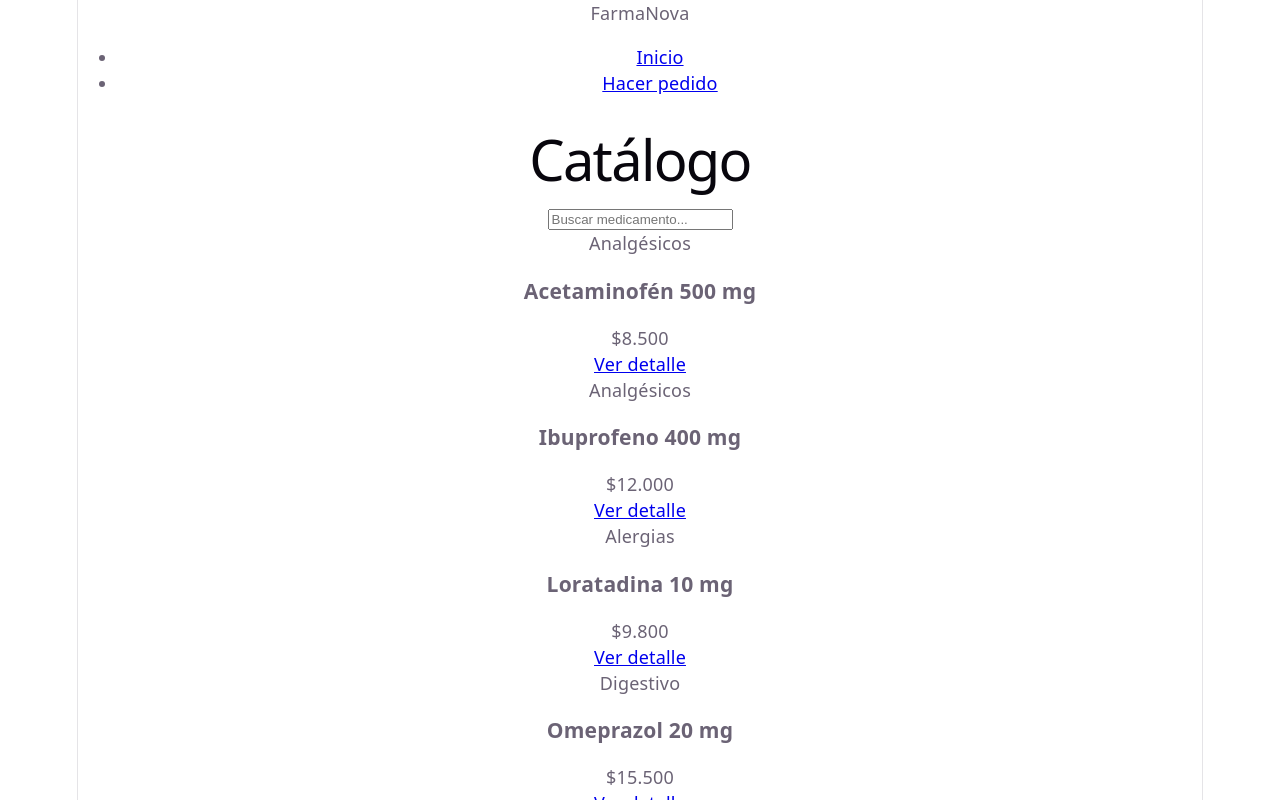
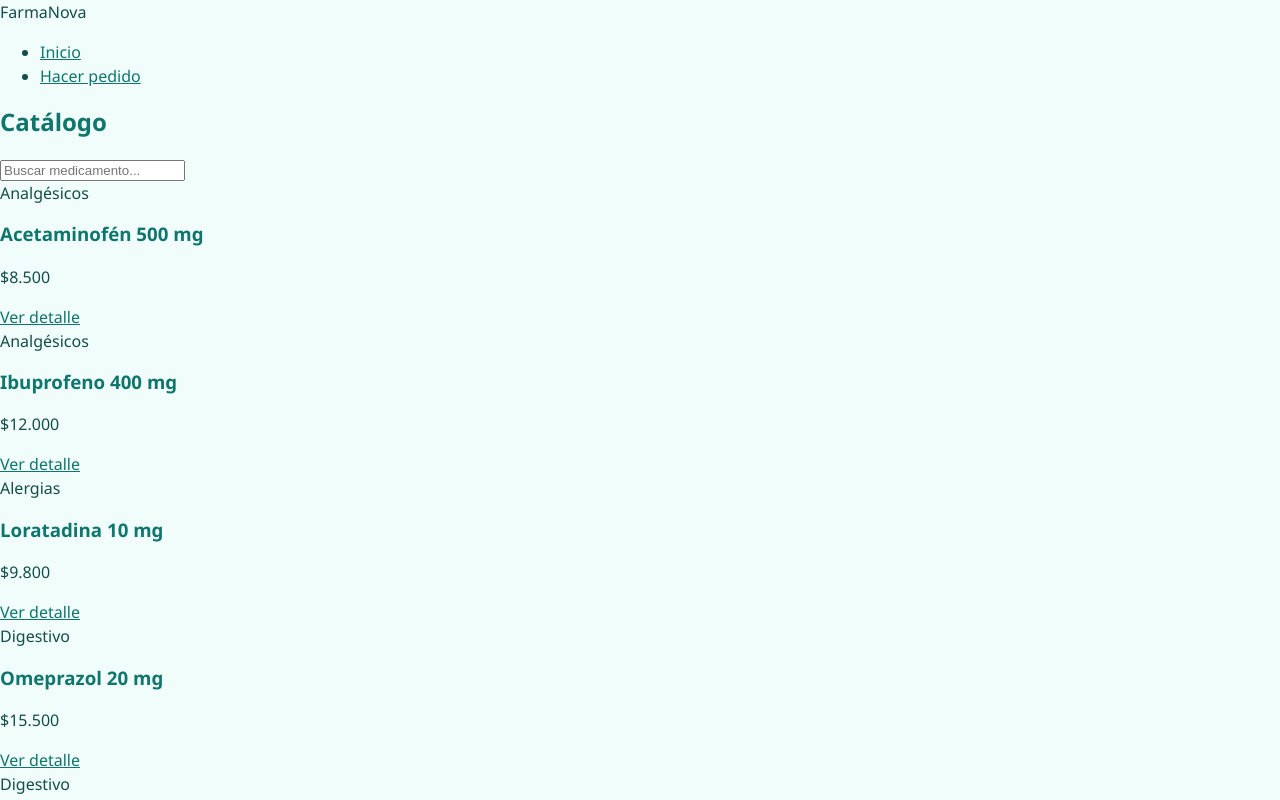
Before and after one commit to Alejoo777/farmanova-frontend, a React (Vite) app: page / in a window 1280 px wide. Shown: the top 800 px of the page. Built offline with nearby package versions, Linux system fonts and the light colour scheme.

Commit message:
style:Se define la paleta de colores y tipografia de FarmaNova

```diff
--- a/src/styles/index.css
+++ b/src/styles/index.css
@@ -1,111 +1,65 @@
+/* Paleta, tipografía y espacios de FarmaNova */
 :root {
-  --text: #6b6375;
-  --text-h: #08060d;
-  --bg: #fff;
-  --border: #e5e4e7;
-  --code-bg: #f4f3ec;
-  --accent: #aa3bff;
-  --accent-bg: rgba(170, 59, 255, 0.1);
-  --accent-border: rgba(170, 59, 255, 0.5);
-  --social-bg: rgba(244, 243, 236, 0.5);
-  --shadow:
-    rgba(0, 0, 0, 0.1) 0 10px 15px -3px, rgba(0, 0, 0, 0.05) 0 4px 6px -2px;
+  /* Colores (tomados del logo) */
+  --color-primary: #0f766e;
+  --color-primary-dark: #115e59;
+  --color-primary-light: #14b8a6;
+  --color-accent: #99f6e4;
+  --color-bg: #f0fdfa;
+  --color-surface: #ffffff;
+  --color-text: #134e4a;
+  --color-muted: #475569;
+  --color-border: #cce7e3;
 
-  --sans: system-ui, 'Segoe UI', Roboto, sans-serif;
-  --heading: system-ui, 'Segoe UI', Roboto, sans-serif;
-  --mono: ui-monospace, Consolas, monospace;
+  /* Estados */
+  --color-error: #991b1b;
+  --color-error-bg: #fee2e2;
+  --color-success: #166534;
+  --color-success-bg: #dcfce7;
 
-  font: 18px/145% var(--sans);
-  letter-spacing: 0.18px;
-  color-scheme: light dark;
-  color: var(--text);
-  background: var(--bg);
-  font-synthesis: none;
-  text-rendering: optimizeLegibility;
-  -webkit-font-smoothing: antialiased;
-  -moz-osx-font-smoothing: grayscale;
+  /* Tipografía */
+  --font-main: "Segoe UI", system-ui, -apple-system, Roboto, Arial, sans-serif;
+  --font-size-base: 1rem;
 
-  @media (max-width: 1024px) {
-    font-size: 16px;
-  }
+  /* Espacios */
+  --space-1: 0.25rem;
+  --space-2: 0.5rem;
+  --space-3: 1rem;
+  --space-4: 1.5rem;
+  --space-5: 2rem;
+
+  /* Bordes y sombras */
+  --radius: 12px;
+  --shadow: 0 2px 8px rgba(15, 118, 110, 0.12);
 }
 
-@media (prefers-color-scheme: dark) {
-  :root {
-    --text: #9ca3af;
-    --text-h: #f3f4f6;
-    --bg: #16171d;
-    --border: #2e303a;
-    --code-bg: #1f2028;
-    --accent: #c084fc;
-    --accent-bg: rgba(192, 132, 252, 0.15);
-    --accent-border: rgba(192, 132, 252, 0.5);
-    --social-bg: rgba(47, 48, 58, 0.5);
-    --shadow:
-      rgba(0, 0, 0, 0.4) 0 10px 15px -3px, rgba(0, 0, 0, 0.25) 0 4px 6px -2px;
-  }
-
-  #social .button-icon {
-    filter: invert(1) brightness(2);
-  }
+*,
+*::before,
+*::after {
+  box-sizing: border-box;
 }
 
 body {
   margin: 0;
-}
-
-#root {
-  width: 1126px;
-  max-width: 100%;
-  margin: 0 auto;
-  text-align: center;
-  border-inline: 1px solid var(--border);
-  min-height: 100svh;
-  display: flex;
-  flex-direction: column;
-  box-sizing: border-box;
+  font-family: var(--font-main);
+  font-size: var(--font-size-base);
+  line-height: 1.5;
+  color: var(--color-text);
+  background: var(--color-bg);
 }
 
 h1,
-h2 {
-  font-family: var(--heading);
-  font-weight: 500;
-  color: var(--text-h);
+h2,
+h3 {
+  color: var(--color-primary);
+  line-height: 1.2;
 }
 
-h1 {
-  font-size: 56px;
-  letter-spacing: -1.68px;
-  margin: 32px 0;
-  @media (max-width: 1024px) {
-    font-size: 36px;
-    margin: 20px 0;
-  }
-}
-h2 {
-  font-size: 24px;
-  line-height: 118%;
-  letter-spacing: -0.24px;
-  margin: 0 0 8px;
-  @media (max-width: 1024px) {
-    font-size: 20px;
-  }
-}
-p {
-  margin: 0;
+a {
+  color: var(--color-primary);
 }
 
-code,
-.counter {
-  font-family: var(--mono);
-  display: inline-flex;
-  border-radius: 4px;
-  color: var(--text-h);
+img {
+  max-width: 100%;
+  height: auto;
 }
-
-code {
-  font-size: 15px;
-  line-height: 135%;
-  padding: 4px 8px;
-  background: var(--code-bg);
-}
```
